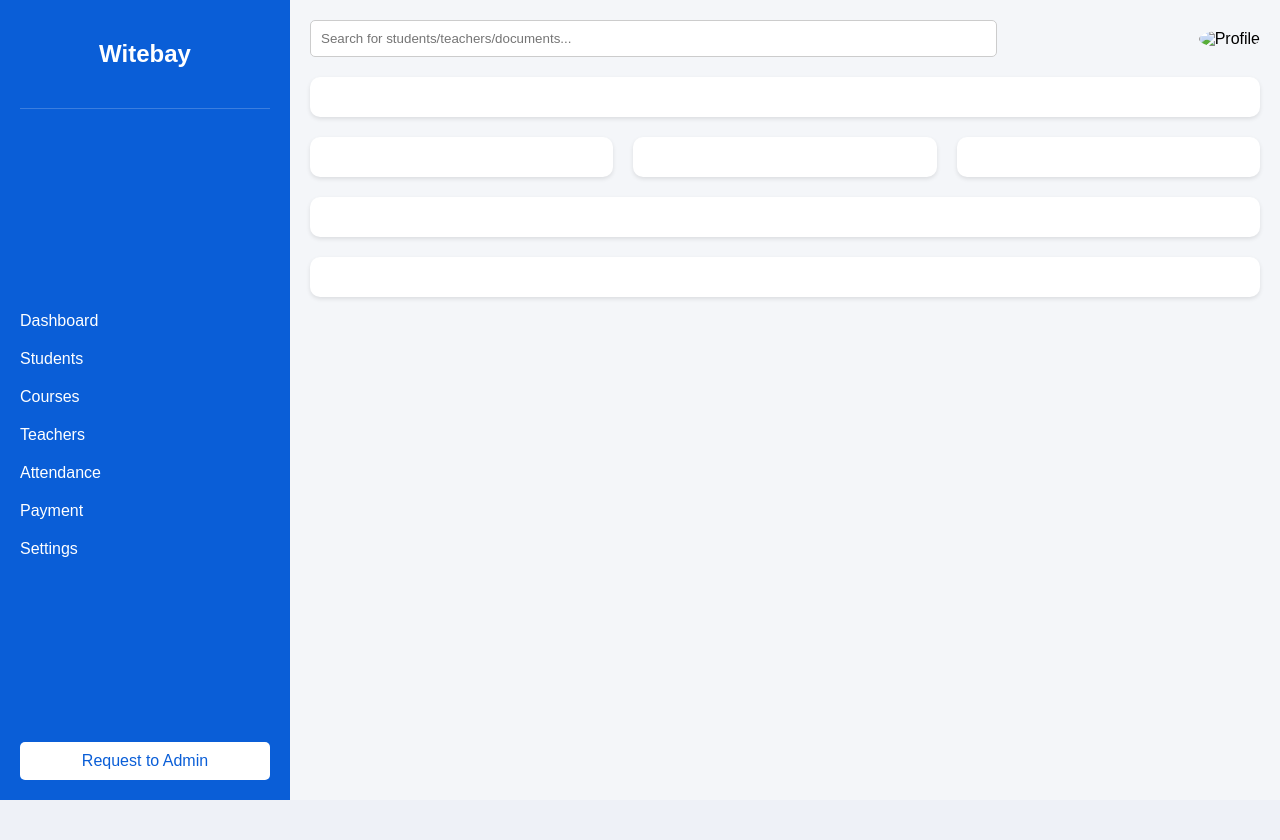
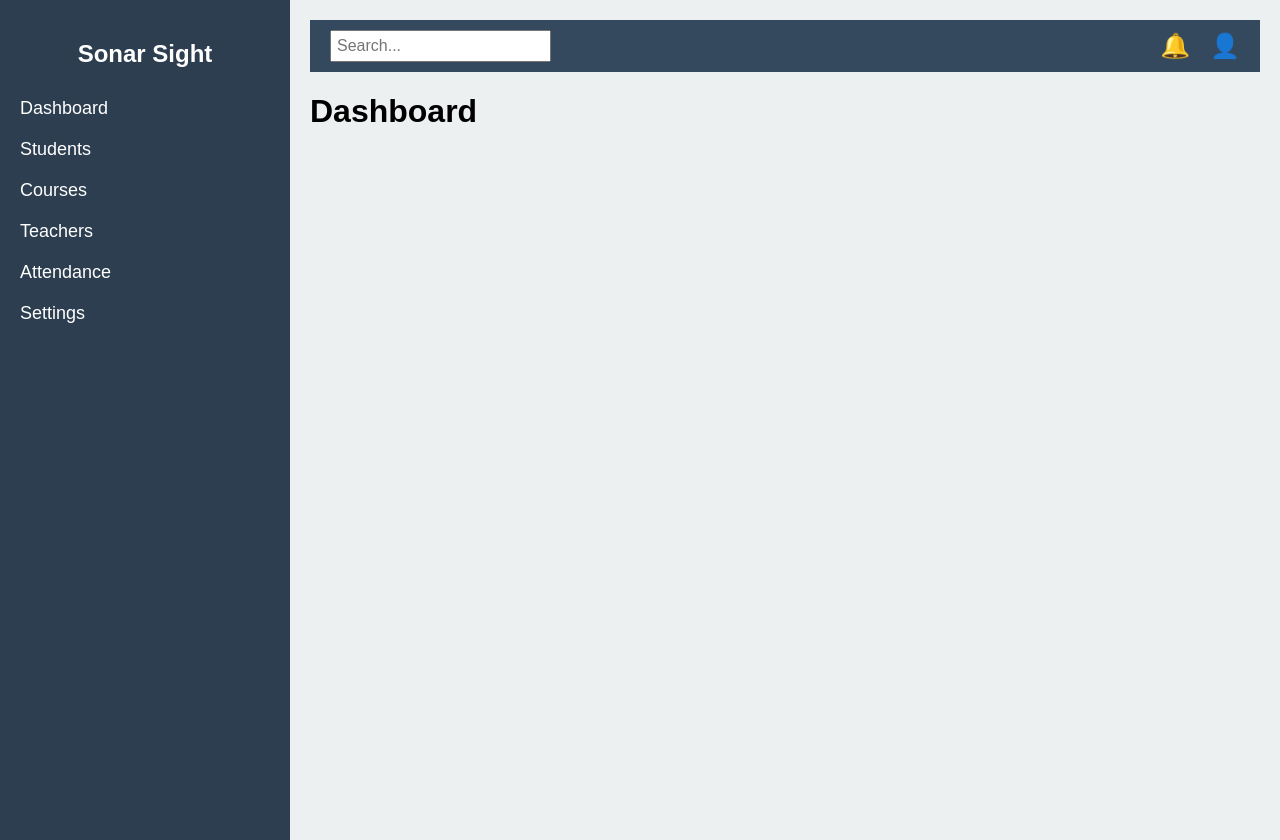
Before and after one commit to bilaluddin2k/demo-jenkins-project-02, a plain HTML site: page web/index.html in a window 1280 px wide. Before the commit the page ends 800 px from the top, so only its background shows below. Drawn offline with Linux system fonts and the light colour scheme.

Commit message:
wip added login page and made some changes

```diff
--- a/web/index.html
+++ b/web/index.html
@@ -3,57 +3,36 @@
 <head>
     <meta charset="UTF-8">
     <meta name="viewport" content="width=device-width, initial-scale=1.0">
-    <title>Witebay School Management Dashboard</title>
+    <title>Sonar Sight</title>
     <link rel="stylesheet" href="styles.css">
 </head>
 <body>
     <div class="sidebar">
-        <div class="sidebar-header">
-            <h2>Witebay</h2>
-            <!-- Add logo here -->
+        <h2>Sonar Sight</h2>
+        <ul>
+            <li><a href="dashboard.html">Dashboard</a></li>
+            <li><a href="students.html">Students</a></li>
+            <li><a href="courses.html">Courses</a></li>
+            <li><a href="teachers.html">Teachers</a></li>
+            <li><a href="attendance.html">Attendance</a></li>
+            <li><a href="settings.html">Settings</a></li>
+        </ul>
+    </div>
+    <div class="main-content">
+        <div class="status-bar">
+            <div class="search-bar">
+                <input type="text" placeholder="Search...">
+            </div>
+            <div class="icons">
+                <span class="notification-bell">🔔</span> <!-- Placeholder for notification bell icon -->
+                <span class="profile-picture">👤</span> <!-- Placeholder for profile picture -->
+            </div>
         </div>
-        <ul class="menu">
-            <li><a href="#">Dashboard</a></li>
-            <li><a href="#">Students</a></li>
-            <li><a href="#">Courses</a></li>
-            <li><a href="#">Teachers</a></li>
-            <li><a href="#">Attendance</a></li>
-            <li><a href="#">Payment</a></li>
-            <li><a href="#">Settings</a></li>
-        </ul>
-        <div class="admin-request">
-            <a href="#">Request to Admin</a>
+        <div class="content">
+            <h1>Dashboard</h1>
+            <!-- Add your main content here -->
         </div>
     </div>
-    <div class="main-content">
-        <header>
-            <input type="text" placeholder="Search for students/teachers/documents...">
-            <div class="profile">
-                <img src="profile.jpg" alt="Profile">
-            </div>
-        </header>
-        <div class="dashboard">
-            <div class="top-performer placeholder-box">
-                <!-- Placeholder for Top Performer info -->
-            </div>
-            <div class="stats">
-                <div class="stat placeholder-box">
-                    <!-- Placeholder for Total Students -->
-                </div>
-                <div class="stat placeholder-box">
-                    <!-- Placeholder for Total Courses -->
-                </div>
-                <div class="stat placeholder-box">
-                    <!-- Placeholder for Total Earnings -->
-                </div>
-            </div>
-            <div class="payment placeholder-box">
-                <!-- Placeholder for Payment info -->
-            </div>
-            <div class="attendance placeholder-box">
-                <!-- Placeholder for Attendance info -->
-            </div>
-        </div>
-    </div>
+    <script src="script.js"></script>
 </body>
 </html>
--- a/web/styles.css
+++ b/web/styles.css
@@ -3,100 +3,109 @@ body {
     margin: 0;
     padding: 0;
     display: flex;
-    height: 100vh;
-    background-color: #eef1f7;
 }
 
 .sidebar {
-    background-color: #0a5ed7;
+    width: 250px;
+    background-color: #2c3e50;
     color: white;
-    width: 250px;
     padding: 20px;
-    display: flex;
-    flex-direction: column;
-    justify-content: space-between;
+    height: 100vh;
 }
 
-.sidebar-header {
+.sidebar h2 {
     text-align: center;
-    margin-bottom: 20px;
-    padding-bottom: 20px;
-    border-bottom: 1px solid #ffffff33;
+    margin-bottom: 30px;
 }
 
-.menu {
-    list-style: none;
+.sidebar ul {
+    list-style-type: none;
     padding: 0;
 }
 
-.menu li {
+.sidebar ul li {
     margin: 20px 0;
 }
 
-.menu a {
+.sidebar ul li a {
     color: white;
     text-decoration: none;
+    font-size: 18px;
 }
 
-.admin-request {
-    background-color: #ffffff;
-    color: #0a5ed7;
-    text-align: center;
+.sidebar ul li a:hover {
+    text-decoration: underline;
+}
+
+.main-content {
+    flex-grow: 1;
+    background-color: #ecf0f1;
+    padding: 20px;
+}
+
+.status-bar {
+    display: flex;
+    justify-content: space-between;
+    align-items: center;
+    background-color: #34495e;
+    color: white;
+    padding: 10px 20px;
+}
+
+.search-bar input {
+    padding: 5px;
+    font-size: 16px;
+}
+
+.icons {
+    display: flex;
+    align-items: center;
+}
+
+.notification-bell, .profile-picture {
+    margin-left: 20px;
+    font-size: 24px;
+    cursor: pointer;
+}
+
+/* Login Page Styles */
+.login-page {
+    display: flex;
+    justify-content: center;
+    align-items: center;
+    height: 100vh;
+    background-color: #2c3e50;
+}
+
+.login-form {
+    background-color: #ecf0f1;
+    padding: 40px;
+    border-radius: 10px;
+    box-shadow: 0 0 10px rgba(0, 0, 0, 0.1);
+}
+
+.login-form h2 {
+    margin-bottom: 20px;
+}
+
+.login-form input {
+    width: 100%;
     padding: 10px;
+    margin: 10px 0;
+    border: 1px solid #ccc;
     border-radius: 5px;
 }
 
-.admin-request a {
-    color: #0a5ed7;
-    text-decoration: none;
+.login-form button {
+    width: 100%;
+    padding: 10px;
+    background-color: #34495e;
+    color: white;
+    border: none;
+    border-radius: 5px;
+    cursor: pointer;
 }
 
-.main-content {
-    flex: 1;
-    background-color: #f4f6f9;
-    padding: 20px;
-    display: flex;
-    flex-direction: column;
+.login-form button:hover {
+    background-color: #2c3e50;
 }
-
-header {
-    display: flex;
-    justify-content: space-between;
-    align-items: center;
-    margin-bottom: 20px;
-}
-
-header input[type="text"] {
-    width: 70%;
-    padding: 10px;
-    border-radius: 5px;
-    border: 1px solid #ccc;
-}
-
-header .profile img {
-    width: 40px;
-    height: 40px;
-    border-radius: 50%;
-}
-
-.dashboard {
-    display: flex;
-    flex-direction: column;
-    gap: 20px;
-}
-
-.placeholder-box {
-    background-color: white;
-    padding: 20px;
-    border-radius: 10px;
-    box-shadow: 0 2px 4px rgba(0, 0, 0, 0.1);
-}
-
-.stats {
-    display: flex;
-    gap: 20px;
-}
-
-.stat {
-    flex: 1;
-}
```
Also changed, not shown: web/login.html (added, +19 -0 lines).
